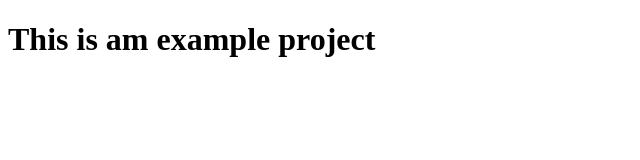
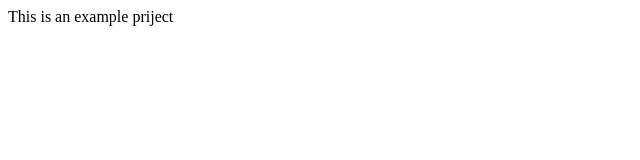
Before and after one commit to svitlana-shumal/my-first-project, a plain HTML site: page index.html in a window 1280 px wide. Shown: the whole page, without its empty margins (0-640 px from the left). Drawn offline with Linux system fonts and the light colour scheme.

Commit message:
add index file

```diff
--- a/index.html
+++ b/index.html
@@ -8,7 +8,7 @@
 </head>
 
 <body>
-    <h1> This is am example project</h1>
+    <h> This is an example priject</h>
 </body>
 
-</html>
+</html
```
